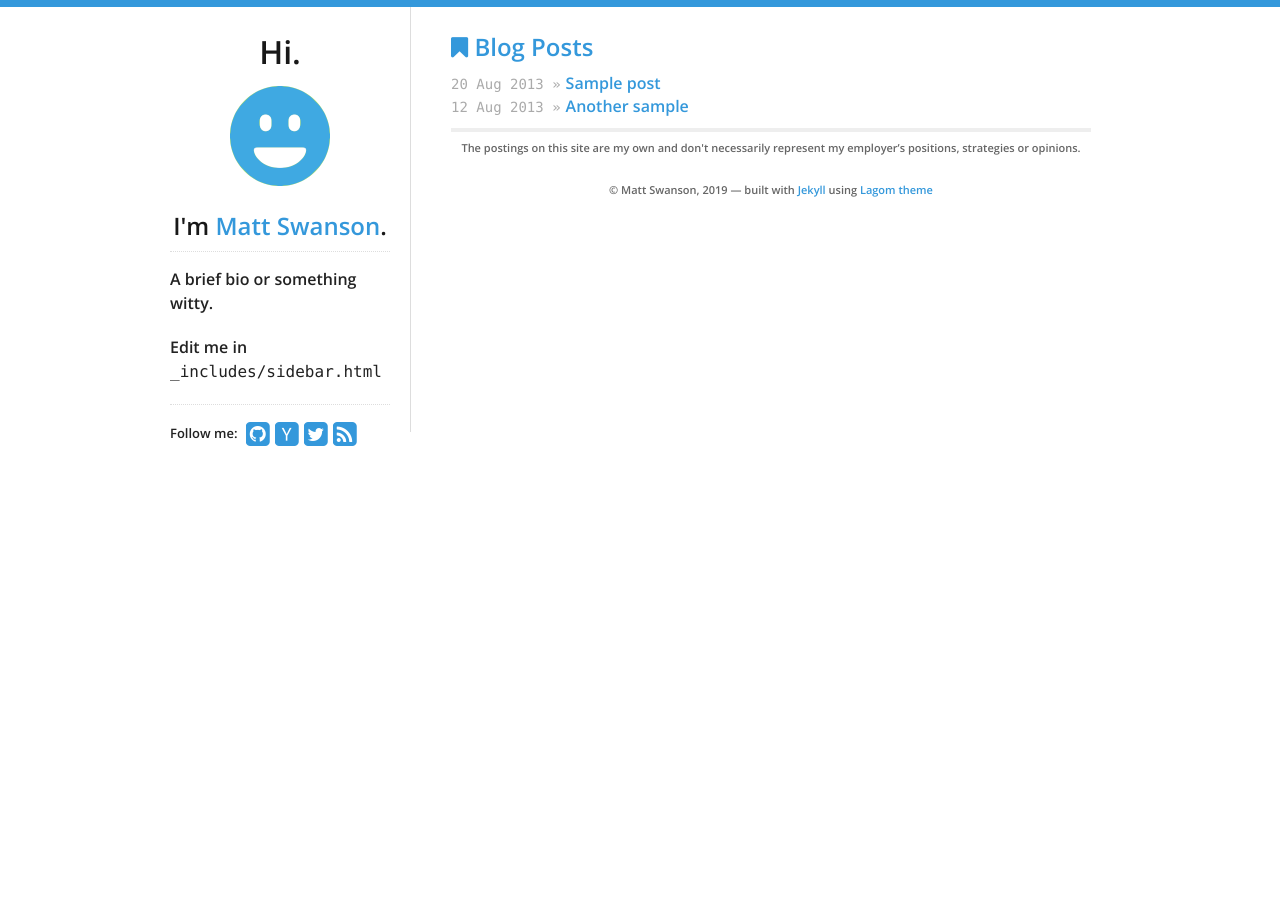
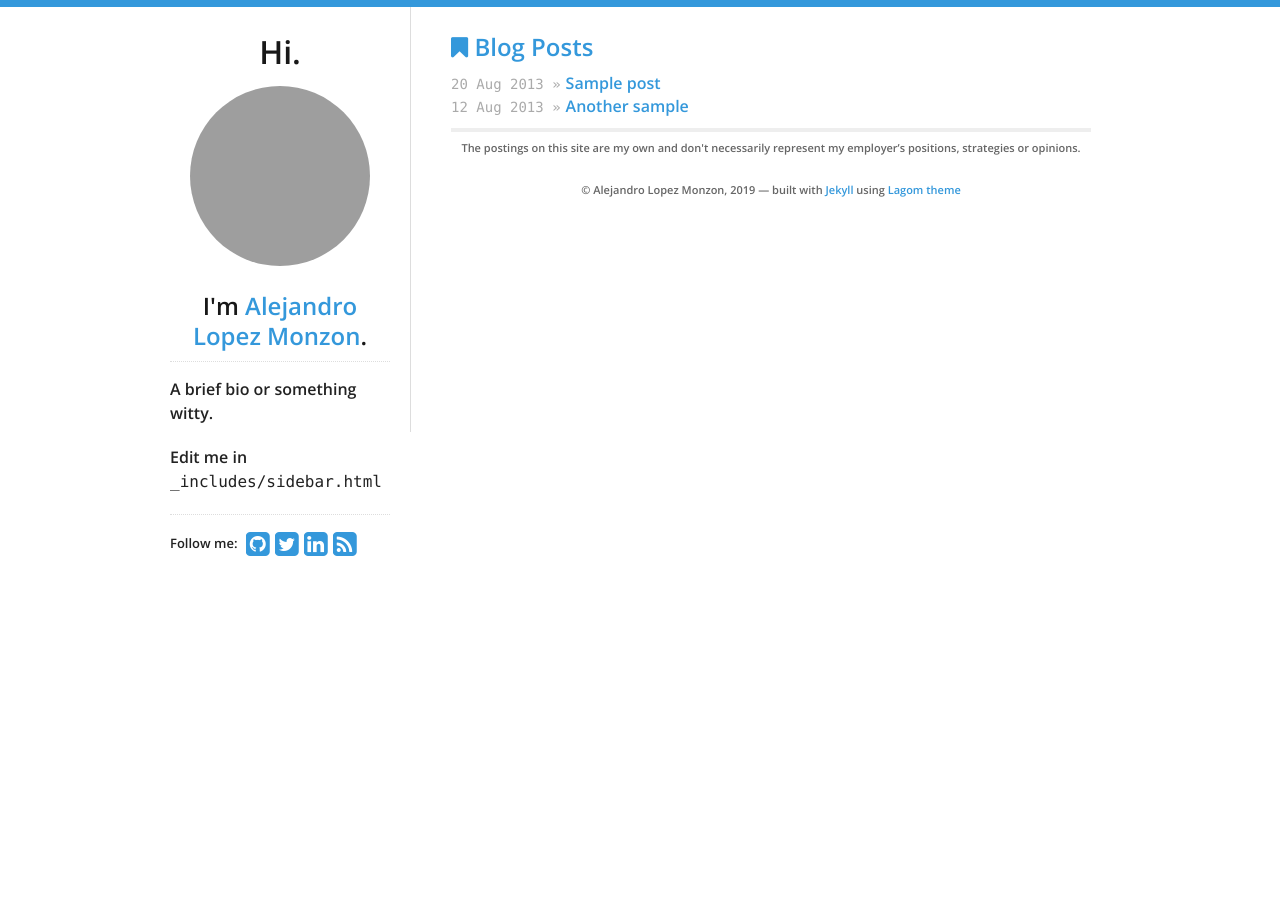
Before and after one commit to alexlm78/alexlm78.github.io, a Jekyll site: the page built from index.html, in a window 1280 px wide. Built offline with Jekyll 4.4.1, drawn with Linux system fonts in a browser that asks for light colours; grey boxes are pictures that could not be loaded.

Commit message:
Customizacion start

```diff
--- a/_config.yml
+++ b/_config.yml
@@ -1,5 +1,5 @@
 # General Jekyll Config
 highlighter: rouge
-url: http://example.com
+url: http://alexlm78.github.com
 lsi: false
 exclude: [LICENSE, CNAME, README.md, .gitignore, Gemfile, Gemfile.lock]
--- a/_data/theme.yml
+++ b/_data/theme.yml
@@ -5,22 +5,22 @@ highlight_color: '#3498db'
 
 # Profile links on the left sidebar, leave blank to ignore
 social:
-  github: swanson
+  github: alexlm78
   #bitbucket: philipj
-  hacker_news: swanson
+  #hacker_news: swanson
   #stackexchange: 348619
   #stackoverflow: 348619
-  twitter: _swanson
+  twitter: alexlm78
   #facebook: zuck
   #tumblr: animalygifs
-  #linkedin: philipjagielski
+  linkedin: alexlm78
   #gplus: 110552447039675960964
-  #gravatar: 86e6ff8f75f9daef42d53b7f8002fd95
+  gravatar: alexlm78
   #flickr: johndoe
 
 # "Hi, I'm _______"
-name: Matt Swanson
-email: test@example.com
+name: Alejandro Lopez Monzon
+email: alexlm78@gmail.com
 tagline: "weak opinions, strongly held"
 
 # Google Analytics key, leave blank to ignore
```
